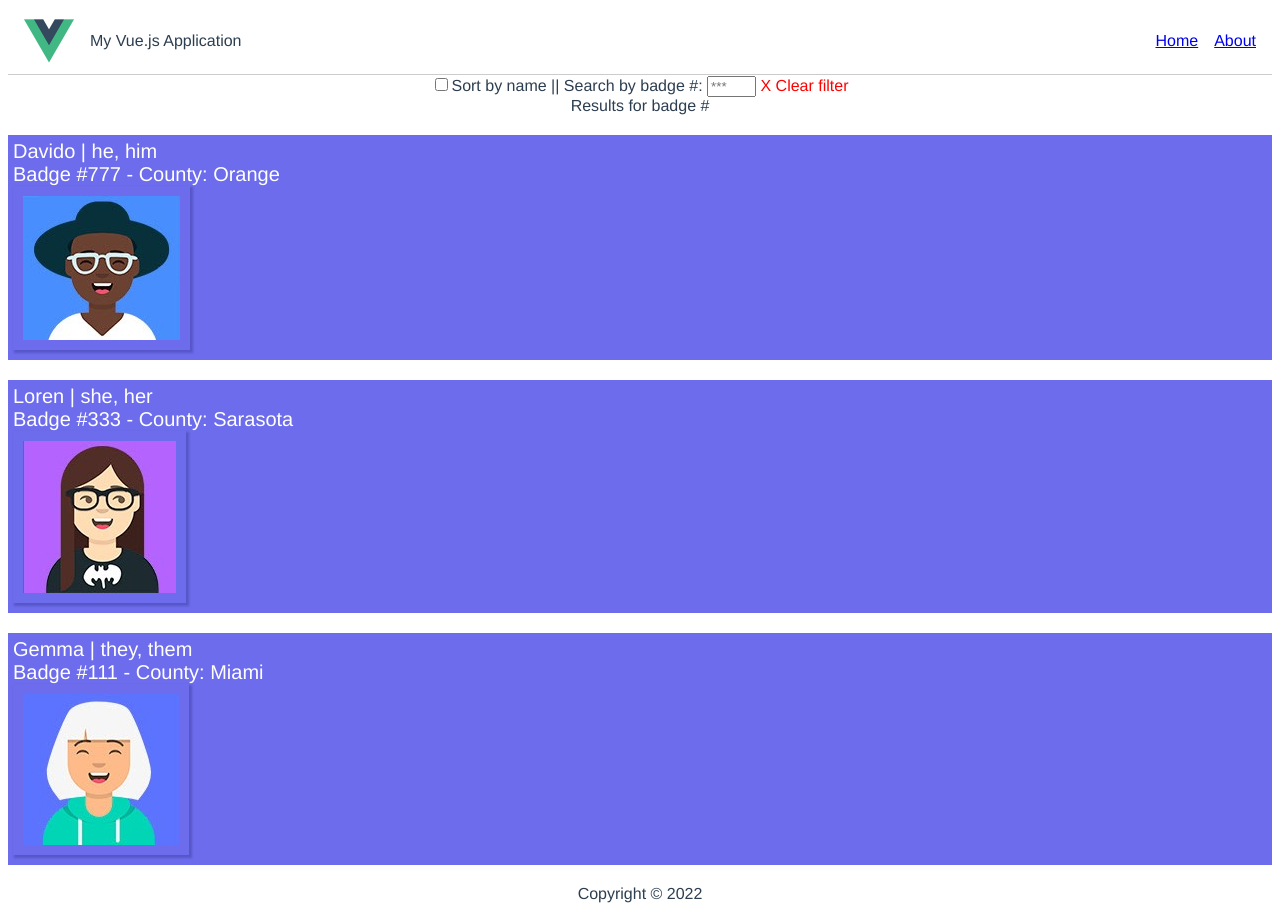
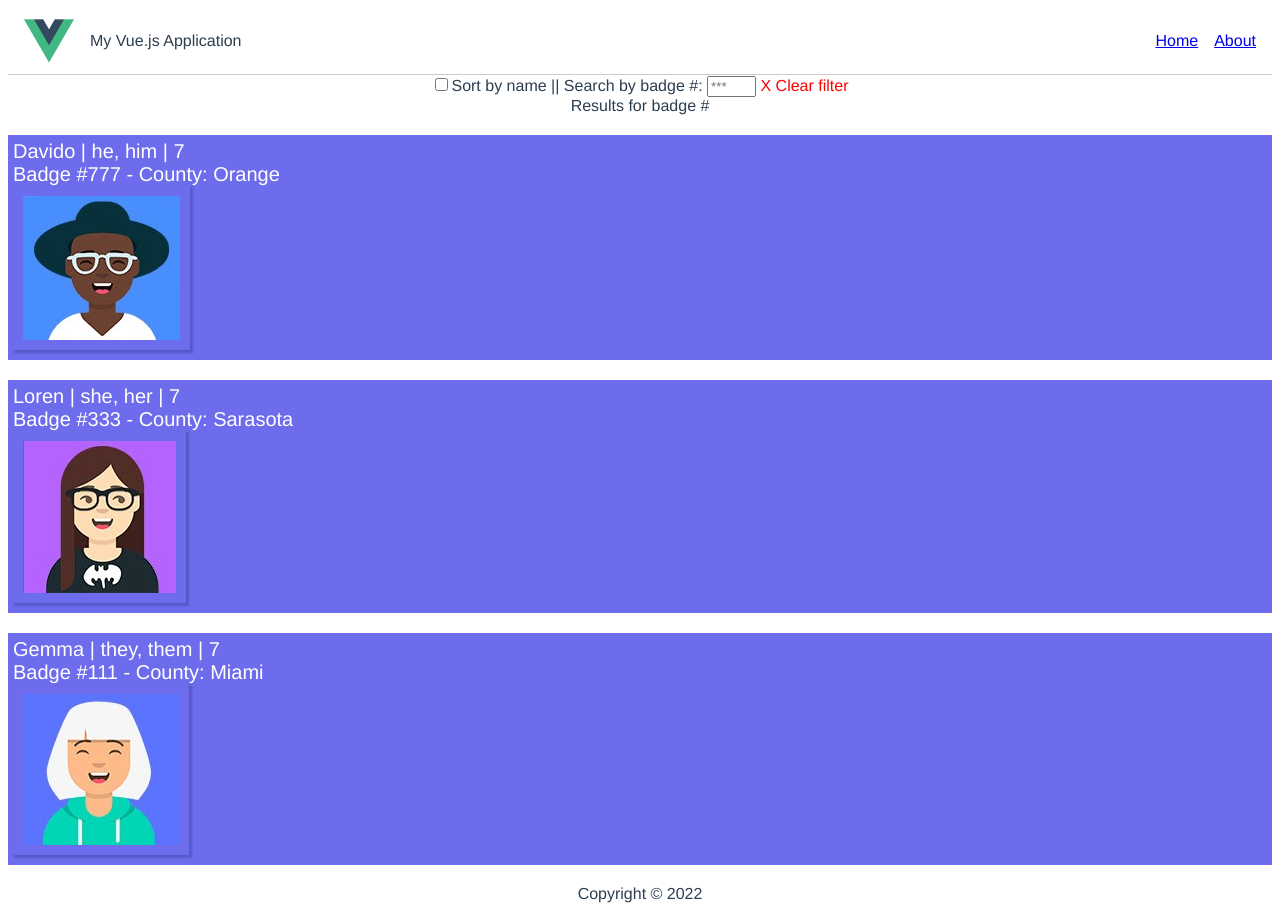
Before and after one commit to lorenhicks/vue3-prototyping, a Vue app: page / in a window 1280 px wide. Built offline with nearby package versions, Linux system fonts and the light colour scheme.

Commit message:
Accessing state in computed functions

```diff
--- a/src/components/AppBody.vue
+++ b/src/components/AppBody.vue
@@ -12,7 +12,7 @@
     @mouseleave="this.$store.state.hover = false" class="list-format flex-container"  :style="this.$store.state.badge.length < 3 || volunteer.id === this.$store.state.badge ? 'display: block' : 'display: none'">
         <li @click="$log(this.$store.state.sortName)">
           <div>
-          {{ volunteer.name }} | {{ volunteer.pronouns }}
+          {{ volunteer.name }} | {{ volunteer.pronouns }} | {{ counter }}
           </div>
           <div>
             Badge #{{ volunteer.id }} - County: {{ volunteer.county }}
@@ -41,10 +41,23 @@
 </template>
 <script>
 import { useStore } from 'vuex'
-
+import { computed } from 'vue'
 export default {
-  setup () {
+  props: {
+    name: String,
+    count: Number,
+    sortName: Boolean,
+    volunteers: { type: Array, required: false, default: () => [{ name: '', pronouns: '', id: Number, county: '', active: '' }] },
+    author: Object,
+    callback: Function,
+    contactsPromise: Promise
+  },
+  setup (props) {
     const store = useStore()
+    console.log('CONSOLE LOGGER', props.volunteers)
+    return {
+      counter: computed(() => store.state.count)
+    }
   }
 }
 </script>
--- a/src/store/index.ts
+++ b/src/store/index.ts
@@ -2,7 +2,7 @@ import { createStore } from 'vuex'
 
 export default createStore({
   state: {
-    count: 0,
+    count: 7,
     badge: '',
     hover: false,
     sortName: false,
```
